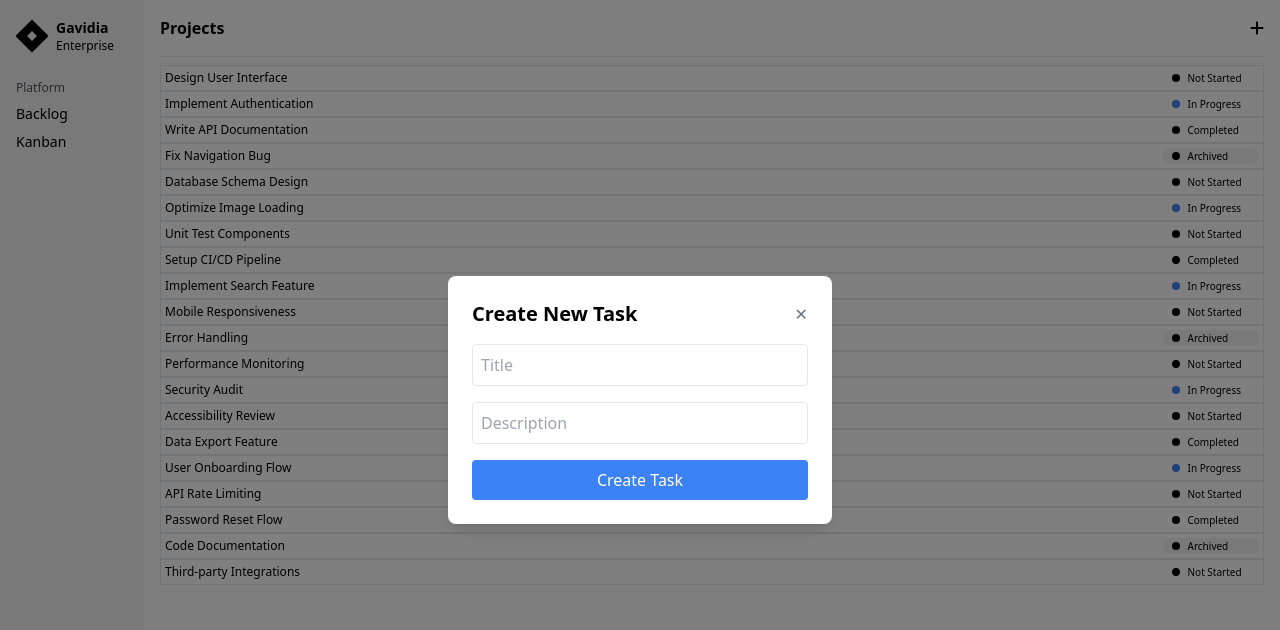
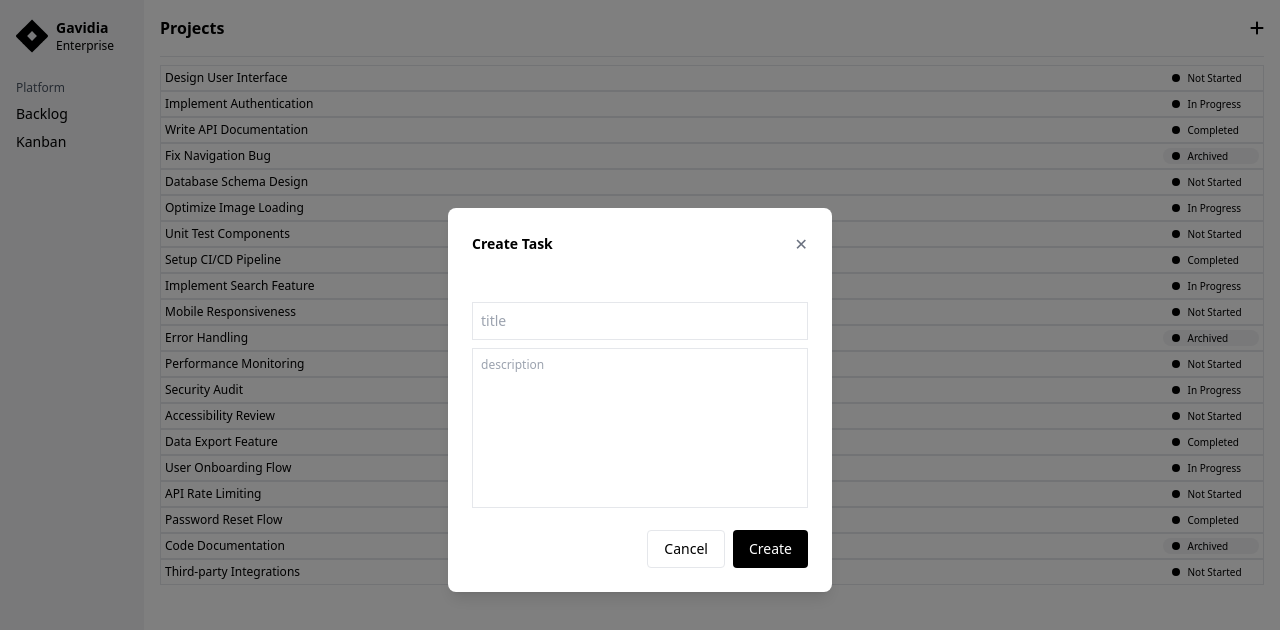
Before and after one commit to danielgavidia/fractal-pm, a Next.js app in the folder frontend/: page /backlog in a window 1280 px wide. Both pictures are taken after a click on the button 1257 px from the left and 28 px from the top of the page. Shown: the top 630 px of the page. Built offline with nearby package versions, Linux system fonts and the light colour scheme.

Commit message:
Consolidated modals into single component

```diff
--- a/frontend/src/components/ModalCreateTask.tsx
+++ /dev/null
@@ -1,70 +0,0 @@
-import { taskStore } from "@/stores/taskStore";
-import React, { useState } from "react";
-
-interface ModalCreateTaskProps {
-  isOpen: boolean;
-  onClose: () => void;
-}
-
-const ModalCreateTask: React.FC<ModalCreateTaskProps> = ({ isOpen, onClose }) => {
-  // Store
-  const { createTask } = taskStore();
-
-  // Local state
-  const [taskTitle, setTaskTitle] = useState<string>("");
-  const [taskDescription, setTaskDescription] = useState<string>("");
-
-  const handleSubmit = (e: React.FormEvent) => {
-    e.preventDefault();
-    if (taskTitle !== "" && taskDescription !== "") {
-      createTask({
-        id: Date.now().toString(),
-        title: taskTitle,
-        description: taskDescription,
-        status: "notStarted",
-      });
-      setTaskTitle("");
-      setTaskDescription("");
-      onClose(); // Close modal after submission
-    }
-  };
-
-  if (!isOpen) return null;
-
-  return (
-    <div className="fixed inset-0 bg-black bg-opacity-50 flex items-center justify-center">
-      <div className="bg-white p-6 rounded-lg shadow-lg w-96">
-        <div className="flex justify-between items-center mb-4">
-          <h2 className="text-xl font-bold">Create New Task</h2>
-          <button onClick={onClose} className="text-gray-500 hover:text-gray-700">
-            ✕
-          </button>
-        </div>
-        <form onSubmit={handleSubmit} className="space-y-4">
-          <input
-            type="text"
-            value={taskTitle}
-            onChange={(e) => setTaskTitle(e.target.value)}
-            placeholder="Title"
-            className="w-full p-2 border rounded"
-          />
-          <input
-            type="text"
-            value={taskDescription}
-            onChange={(e) => setTaskDescription(e.target.value)}
-            placeholder="Description"
-            className="w-full p-2 border rounded"
-          />
-          <button
-            type="submit"
-            className="w-full bg-blue-500 text-white p-2 rounded hover:bg-blue-600"
-          >
-            Create Task
-          </button>
-        </form>
-      </div>
-    </div>
-  );
-};
-
-export default ModalCreateTask;
--- a/frontend/src/components/ProjectsHeader.tsx
+++ b/frontend/src/components/ProjectsHeader.tsx
@@ -1,7 +1,9 @@
 import { FontAwesomeIcon } from "@fortawesome/react-fontawesome";
-import ModalCreateTask from "./ModalCreateTask";
 import { faPlus } from "@fortawesome/free-solid-svg-icons";
 import { useState } from "react";
+
+// Components
+import TaskModal from "./TaskModal";
 
 const ProjectsHeader = () => {
   // Local state
@@ -15,7 +17,7 @@ const ProjectsHeader = () => {
           <FontAwesomeIcon icon={faPlus} />
         </button>
       </div>
-      {isOpen && <ModalCreateTask isOpen={isOpen} onClose={() => setIsOpen(false)} />}
+      {isOpen && <TaskModal isOpen={isOpen} onClose={() => setIsOpen(false)} />}
     </>
   );
 };
--- a/frontend/src/components/ModalUpdateTask.tsx
+++ b/frontend/src/components/TaskModal.tsx
@@ -2,30 +2,41 @@ import { taskStore } from "@/stores/taskStore";
 import { Task, TaskStatus } from "@/types/types";
 import React, { useState } from "react";
 
-interface ModalUpdateTaskProps {
-  task: Task;
+interface TaskModalProps {
+  task?: Task; // Optional task for update mode
   isOpen: boolean;
   onClose: () => void;
 }
 
-const ModalUpdateTask = ({ task, isOpen, onClose }: ModalUpdateTaskProps) => {
+const TaskModal = ({ task, isOpen, onClose }: TaskModalProps) => {
   // Store
-  const { updateTask } = taskStore();
+  const { createTask, updateTask } = taskStore();
 
   // Local state
-  const [taskTitle, setTaskTitle] = useState<string>(task.title);
-  const [taskDescription, setTaskDescription] = useState<string>(task.description);
-  const [taskStatus, setTaskStatus] = useState<TaskStatus>(task.status);
+  const [taskTitle, setTaskTitle] = useState<string>(task?.title || "");
+  const [taskDescription, setTaskDescription] = useState<string>(task?.description || "");
+  const [taskStatus, setTaskStatus] = useState<TaskStatus>(task?.status || "notStarted");
 
   const handleSubmit = (e: React.FormEvent) => {
     e.preventDefault();
     if (taskTitle !== "" && taskDescription !== "") {
+      if (task) {
+        // Update mode
         updateTask(task.id, {
           ...task,
           title: taskTitle,
           description: taskDescription,
           status: taskStatus,
         });
+      } else {
+        // Create mode
+        createTask({
+          id: Date.now().toString(),
+          title: taskTitle,
+          description: taskDescription,
+          status: taskStatus,
+        });
+      }
       onClose();
     }
   };
@@ -36,7 +47,7 @@ const ModalUpdateTask = ({ task, isOpen, onClose }: ModalUpdateTaskProps) => {
     <div className="fixed inset-0 bg-black bg-opacity-50 flex items-center justify-center">
       <div className="bg-white p-6 rounded-lg shadow-lg w-96 h-96 flex flex-col justify-between">
         <div className="flex justify-between items-center mb-4">
-          <div className="text-sm font-bold">Update Task</div>
+          <div className="text-sm font-bold">{task ? "Update Task" : "Create Task"}</div>
           <button onClick={onClose} className="text-gray-500 hover:text-gray-700">
             ✕
           </button>
@@ -63,7 +74,7 @@ const ModalUpdateTask = ({ task, isOpen, onClose }: ModalUpdateTaskProps) => {
               type="submit"
               className="px-4 py-2 hover:bg-blue-500 bg-black text-white rounded text-sm"
             >
-              Update
+              {task ? "Update" : "Create"}
             </button>
           </div>
         </form>
@@ -72,4 +83,4 @@ const ModalUpdateTask = ({ task, isOpen, onClose }: ModalUpdateTaskProps) => {
   );
 };
 
-export default ModalUpdateTask;
+export default TaskModal;
--- a/frontend/src/components/TaskTab.tsx
+++ b/frontend/src/components/TaskTab.tsx
@@ -1,8 +1,10 @@
 import { Task } from "@/types/types";
 import { useState } from "react";
-import ModalUpdateTask from "./ModalUpdateTask";
 import { truncateText } from "@/utils/truncateText";
+
+// Components
 import TaskStatusBadge from "./TaskStatusBadge";
+import TaskModal from "./TaskModal";
 
 interface TaskTabProps {
   task: Task;
@@ -22,7 +24,7 @@ const TaskTab = ({ task }: TaskTabProps) => {
         <div className="text-[10px] text-left h-14">{truncateText(task.description, 60)}</div>
         <TaskStatusBadge status={task.status} />
       </button>
-      {isOpen && <ModalUpdateTask task={task} isOpen={isOpen} onClose={() => setIsOpen(false)} />}
+      {isOpen && <TaskModal task={task} isOpen={isOpen} onClose={() => setIsOpen(false)} />}
     </>
   );
 };
```
Lines whose indentation alone changed are shown as unchanged.
